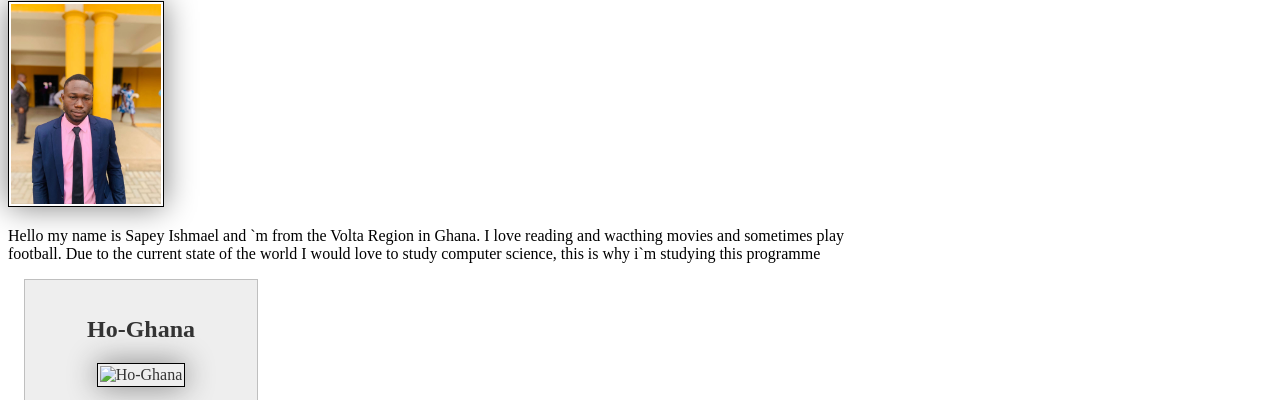
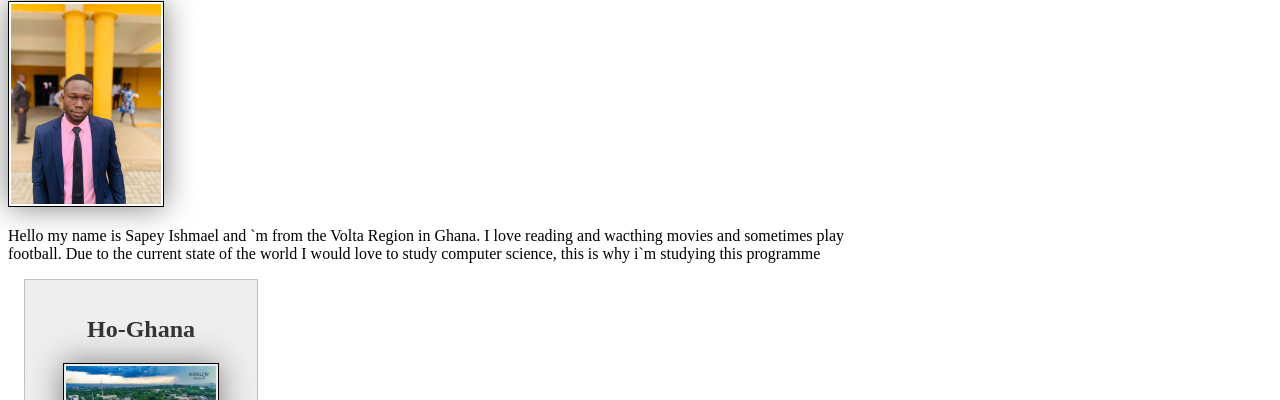
Before and after one commit to Mr-Sapey/wdd130, a plain HTML site: page index.html in a window 1280 px wide. Shown: the part 339-739 px from the top of the page. Drawn offline with Linux system fonts and the light colour scheme.

Commit message:
save changes

```diff
--- a/index.html
+++ b/index.html
@@ -22,7 +22,7 @@
     </main>
     <aside>
         <h2>Ho-Ghana</h2>
-        <img src="image/Ho-Ghana.jpg" alt="Ho-Ghana" width="540">
+        <img src="images/Ho-Ghana.jpg" alt="Ho-Ghana" width="540">
         <p>Ho is such a vibrant town in the Volta Region. It's known for its beautiful landscapes and the Adaklu Mountain.You might enjoy the Wli Waterfalls, which are not too far from Ho. It's the highest waterfall in Ghana and a great spot for a hike and a swim. Have you been there before?</p>
     </aside>
     <footer>
```
